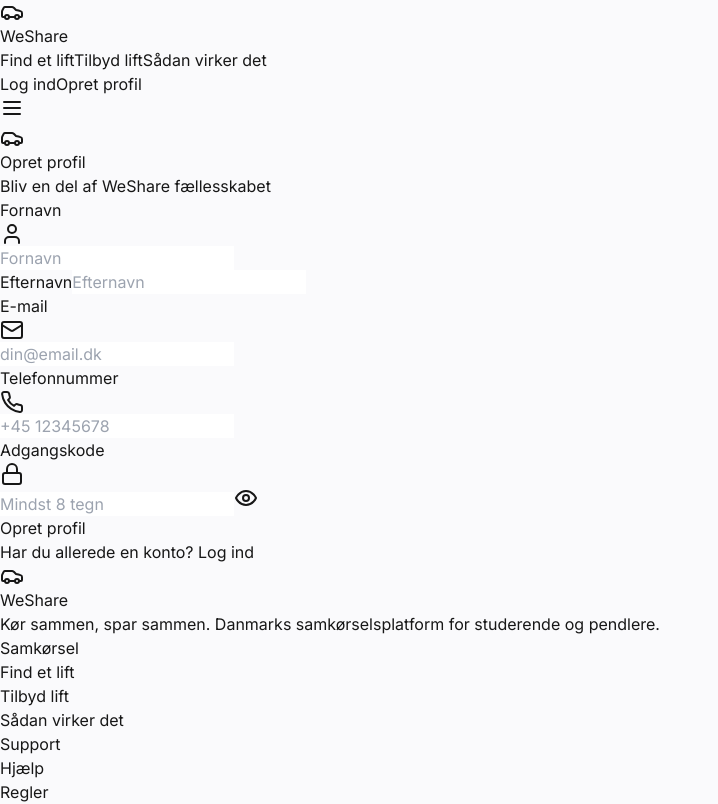
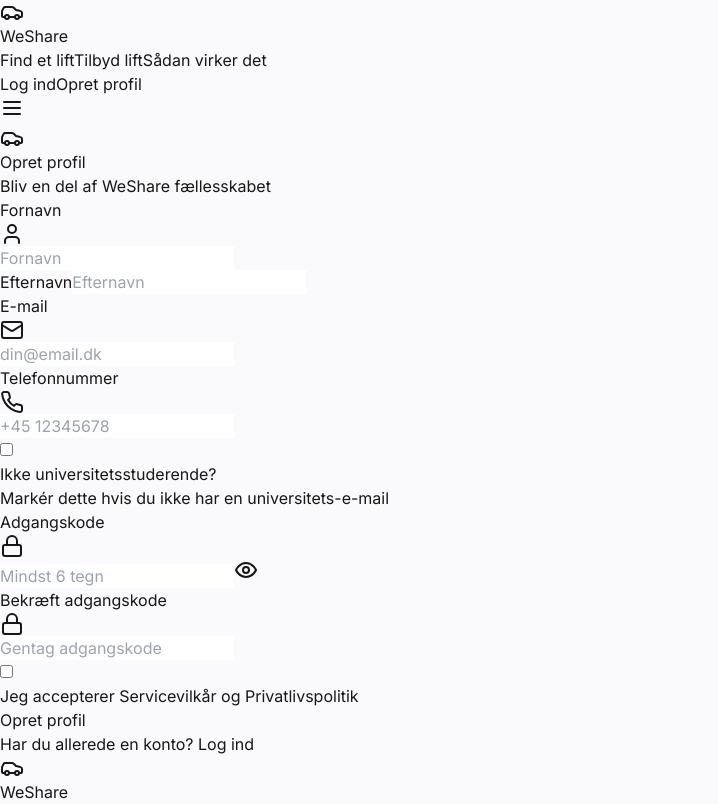
Before and after one commit to ralphboass/wesharedk, a Next.js app: page /signup in a window 1280 px wide. Shown: the top 804 px of the page, without its empty margins (0-718 px from the left). Built offline with nearby package versions, Linux system fonts and the light colour scheme; no server answers.

Commit message:
Match iOS app signup flow: add confirm password, university email validation, terms checkbox. Fix time input to 24h format and kr visibility

```diff
--- a/src/app/globals.css
+++ b/src/app/globals.css
@@ -42,3 +42,12 @@
   background-size: 200% 200%;
   animation: gradient-shift 8s ease infinite;
 }
+
+/* Force 24-hour time format */
+input[type="time"]::-webkit-calendar-picker-indicator {
+  display: none;
+}
+
+input[type="time"]::-webkit-datetime-edit-ampm-field {
+  display: none;
+}
--- a/src/app/signup/page.tsx
+++ b/src/app/signup/page.tsx
@@ -13,10 +13,31 @@
   const [email, setEmail] = useState('')
   const [phone, setPhone] = useState('')
   const [password, setPassword] = useState('')
+  const [confirmPassword, setConfirmPassword] = useState('')
   const [showPassword, setShowPassword] = useState(false)
   const [loading, setLoading] = useState(false)
   const [error, setError] = useState('')
   const [success, setSuccess] = useState(false)
+  const [agreedToTerms, setAgreedToTerms] = useState(false)
+  const [notUniversityStudent, setNotUniversityStudent] = useState(false)
+
+  const isUniversityEmail = email.toLowerCase().includes('ku.dk') ||
+    email.toLowerCase().includes('dtu.dk') ||
+    email.toLowerCase().includes('au.dk') ||
+    email.toLowerCase().includes('sdu.dk') ||
+    email.toLowerCase().includes('aau.dk') ||
+    email.toLowerCase().includes('ruc.dk') ||
+    email.toLowerCase().includes('cbs.dk') ||
+    email.toLowerCase().includes('itu.dk')
+
+  const universityName = email.toLowerCase().includes('ku.dk') ? 'KU' :
+    email.toLowerCase().includes('dtu.dk') ? 'DTU' :
+    email.toLowerCase().includes('au.dk') ? 'AU' :
+    email.toLowerCase().includes('sdu.dk') ? 'SDU' :
+    email.toLowerCase().includes('aau.dk') ? 'AAU' :
+    email.toLowerCase().includes('ruc.dk') ? 'RUC' :
+    email.toLowerCase().includes('cbs.dk') ? 'CBS' :
+    email.toLowerCase().includes('itu.dk') ? 'ITU' : null
 
   async function handleSubmit(e: React.FormEvent) {
     e.preventDefault()
@@ -24,19 +45,32 @@
     setError('')
     setSuccess(false)
 
-    if (password.length < 8) {
-      setError('Adgangskoden skal være mindst 8 tegn')
+    if (!notUniversityStudent && !isUniversityEmail) {
+      setError('Brug venligst en universitets-e-mail (KU, DTU, AU, SDU, AAU, RUC, CBS eller ITU) eller markér "Ikke universitetsstuderende"')
       setLoading(false)
       return
     }
 
-    if (!/^\+45\s?\d{8}$/.test(phone.replace(/\s/g, ''))) {
-      setError('Telefonnummer skal være et gyldigt dansk nummer (+45 12345678)')
+    if (password.length < 6) {
+      setError('Adgangskoden skal være mindst 6 tegn')
+      setLoading(false)
+      return
+    }
+
+    if (password !== confirmPassword) {
+      setError('Adgangskoderne matcher ikke')
+      setLoading(false)
+      return
+    }
+
+    if (!agreedToTerms) {
+      setError('Du skal acceptere servicevilkår og privatlivspolitik')
       setLoading(false)
       return
     }
 
     try {
+      const uclaVerified = isUniversityEmail && !notUniversityStudent
       await signUp(email, password, firstName, lastName, phone)
       setSuccess(true)
     } catch (err: any) {
@@ -97,16 +131,68 @@
               </div>
             </div>
 
+            {email && universityName && (
+              <div className="flex items-center gap-2 text-sm text-blue-600 bg-blue-50 rounded-lg px-3 py-2">
+                <span className="text-lg">✓</span>
+                <span>{universityName} e-mail registreret</span>
+              </div>
+            )}
+
+            {email && !isUniversityEmail && !notUniversityStudent && (
+              <div className="flex items-center gap-2 text-sm text-orange-600 bg-orange-50 rounded-lg px-3 py-2">
+                <span className="text-lg">⚠</span>
+                <span>Brug venligst en universitets-e-mail eller markér boksen nedenfor</span>
+              </div>
+            )}
+
+            <label className="flex items-start gap-3 cursor-pointer">
+              <input
+                type="checkbox"
+                checked={notUniversityStudent}
+                onChange={(e) => setNotUniversityStudent(e.target.checked)}
+                className="mt-1 w-4 h-4 text-brand-600 border-gray-300 rounded focus:ring-brand-500"
+              />
+              <div className="text-sm">
+                <div className="font-medium text-gray-700">Ikke universitetsstuderende?</div>
+                <div className="text-gray-500">Markér dette hvis du ikke har en universitets-e-mail</div>
+              </div>
+            </label>
+
             <div>
               <label className="block text-sm font-medium text-gray-700 mb-1.5">Adgangskode</label>
               <div className="relative">
                 <Lock className="absolute left-3 top-1/2 -translate-y-1/2 w-4 h-4 text-gray-400" />
-                <input type={showPassword ? 'text' : 'password'} value={password} onChange={(e) => setPassword(e.target.value)} placeholder="Mindst 8 tegn" required minLength={8} className="w-full pl-10 pr-10 py-2.5 rounded-xl border border-gray-200 focus:border-brand-400 focus:ring-2 focus:ring-brand-100 outline-none text-sm" />
+                <input type={showPassword ? 'text' : 'password'} value={password} onChange={(e) => setPassword(e.target.value)} placeholder="Mindst 6 tegn" required minLength={6} className="w-full pl-10 pr-10 py-2.5 rounded-xl border border-gray-200 focus:border-brand-400 focus:ring-2 focus:ring-brand-100 outline-none text-sm" />
                 <button type="button" onClick={() => setShowPassword(!showPassword)} className="absolute right-3 top-1/2 -translate-y-1/2 text-gray-400 hover:text-gray-600">
                   {showPassword ? <EyeOff className="w-4 h-4" /> : <Eye className="w-4 h-4" />}
                 </button>
               </div>
             </div>
+
+            <div>
+              <label className="block text-sm font-medium text-gray-700 mb-1.5">Bekræft adgangskode</label>
+              <div className="relative">
+                <Lock className="absolute left-3 top-1/2 -translate-y-1/2 w-4 h-4 text-gray-400" />
+                <input type={showPassword ? 'text' : 'password'} value={confirmPassword} onChange={(e) => setConfirmPassword(e.target.value)} placeholder="Gentag adgangskode" required className="w-full pl-10 pr-3 py-2.5 rounded-xl border border-gray-200 focus:border-brand-400 focus:ring-2 focus:ring-brand-100 outline-none text-sm" />
+              </div>
+              {confirmPassword && (
+                <p className={`text-xs mt-1.5 ${password === confirmPassword ? 'text-green-600' : 'text-red-600'}`}>
+                  {password === confirmPassword ? '✓ Adgangskoderne matcher' : '✗ Adgangskoderne matcher ikke'}
+                </p>
+              )}
+            </div>
+
+            <label className="flex items-start gap-3 cursor-pointer">
+              <input
+                type="checkbox"
+                checked={agreedToTerms}
+                onChange={(e) => setAgreedToTerms(e.target.checked)}
+                className="mt-1 w-4 h-4 text-brand-600 border-gray-300 rounded focus:ring-brand-500"
+              />
+              <div className="text-sm text-gray-600">
+                Jeg accepterer <span className="text-brand-600 font-medium">Servicevilkår</span> og <span className="text-brand-600 font-medium">Privatlivspolitik</span>
+              </div>
+            </label>
 
             {error && (
               <p className="text-sm text-red-600 bg-red-50 rounded-lg px-3 py-2">{error}</p>
```
Also changed, not shown: src/app/rides/new/page.tsx (+10 -4 lines).
